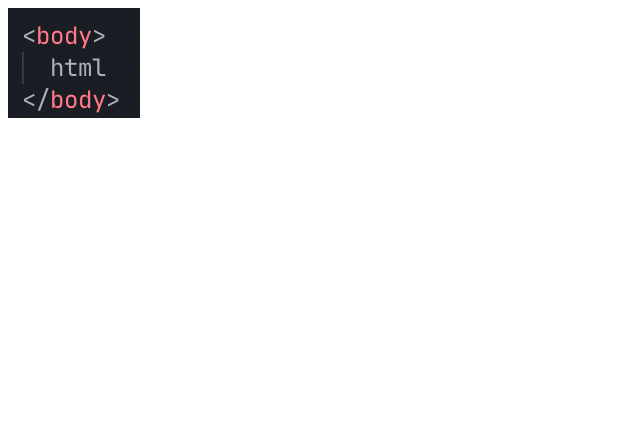
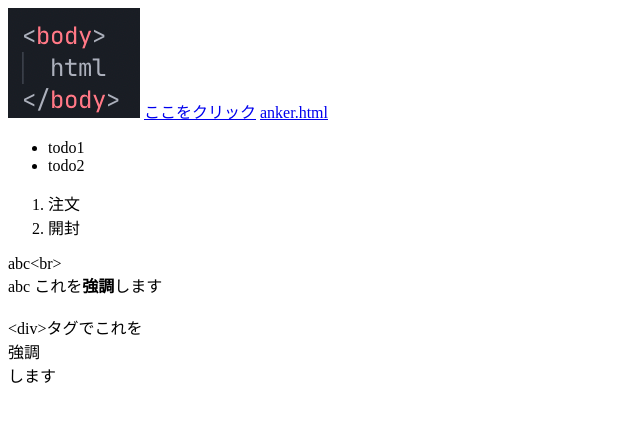
Before and after one commit to KinuGra/learn-markup, a plain HTML site: page 20251015.html in a window 1280 px wide. Shown: the whole page, without its empty margins (0-640 px from the left). Drawn offline with Linux system fonts and the light colour scheme.

Commit message:
chore: a, list, span, divを勉強した

```diff
--- a/20251015.html
+++ b/20251015.html
@@ -10,5 +10,27 @@
   <body>
     <!-- alt属性はスクリーンリーダーで読み上げられたり、表示に失敗した際に表示される -->
     <img src="./body.png" alt="テスト画像" />
+
+    <a href="https://google.com">ここをクリック</a>
+    <a href="./anker.html">anker.html</a>
+
+    <ul>
+      <li>todo1</li>
+      <li>todo2</li>
+    </ul>
+    <ol>
+      <li>注文</li>
+      <li>開封</li>
+    </ol>
+
+    <!-- spanタグはインライン要素 -->
+    abc&lt;br><br />abc これを<span style="font-weight: bold">強調</span
+    >します<br />
+
+    <br />
+    <!-- divタグはブロック要素 -->
+    &lt;div>タグでこれを
+    <div>強調</div>
+    します
   </body>
 </html>
```
Also changed, not shown: anker.html (added, +10 -0 lines).
